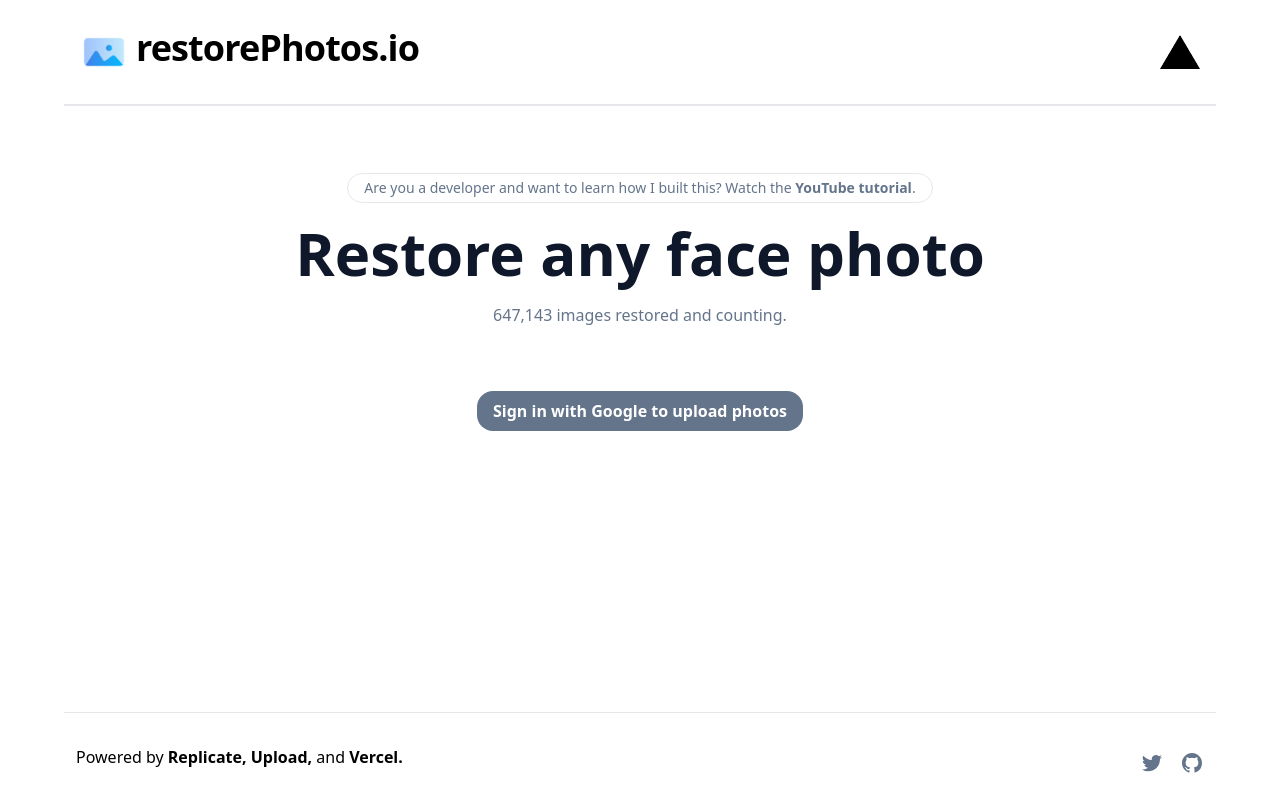
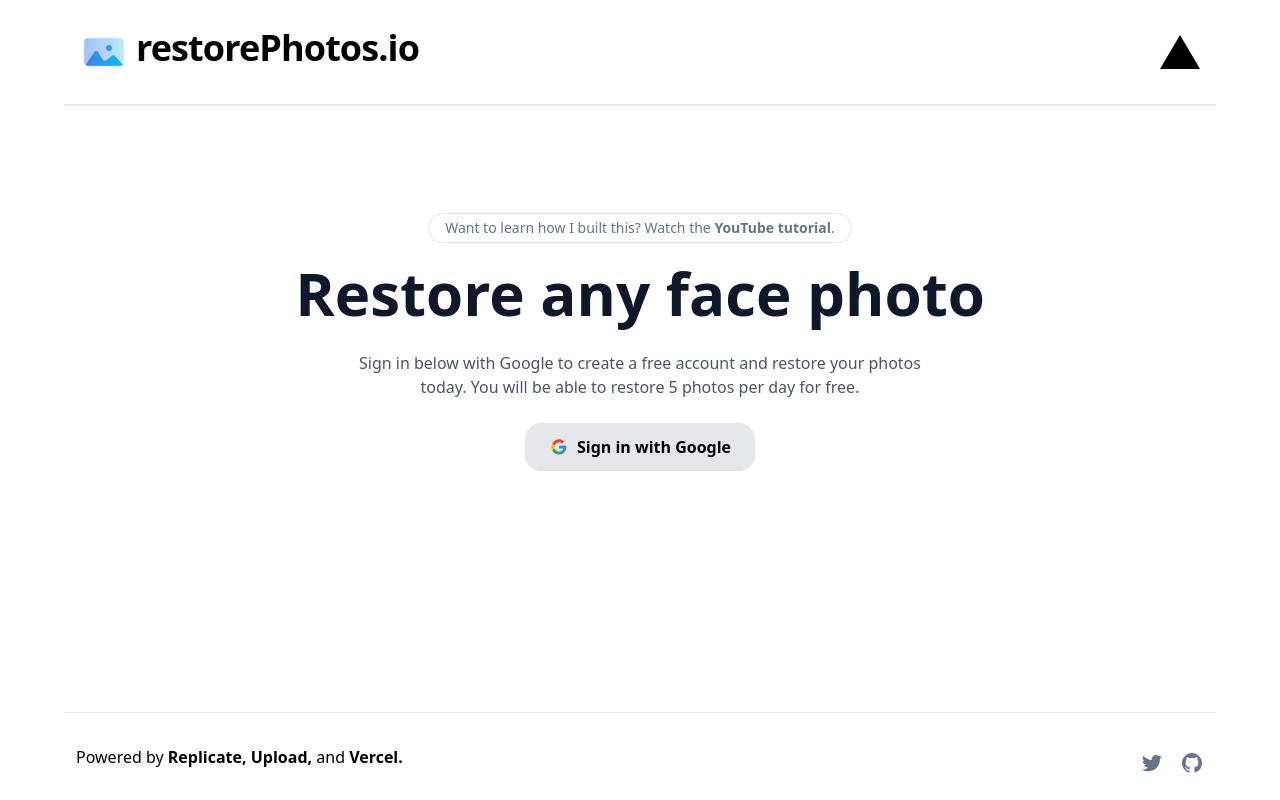
Before and after one commit to tramslegend/restorePhotos, a Next.js app: page /restore in a window 1280 px wide. Built offline with nearby package versions, Linux system fonts and the light colour scheme; no server answers; what @tensorflow/tfjs, nsfwjs, uploader would draw is missing.

Commit message:
made sign in button look nice

```diff
--- a/pages/restore.tsx
+++ b/pages/restore.tsx
@@ -109,20 +109,22 @@ const Home: NextPage = () => {
           rel="noreferrer"
           className="border rounded-2xl py-1 px-4 text-slate-500 text-sm mb-5 hover:scale-105 transition duration-300 ease-in-out"
         >
-          Are you a developer and want to learn how I built this? Watch the{" "}
+          Want to learn how I built this? Watch the{" "}
           <span className="font-bold">YouTube tutorial</span>.
         </a>
         <h1 className="mx-auto max-w-4xl font-display text-4xl font-bold tracking-normal text-slate-900 sm:text-6xl mb-5">
           Restore any face photo
         </h1>
-        <p className="text-slate-500">
-          <CountUp start={100000} end={647143} duration={1} separator="," />{" "}
-          images restored and counting.
-        </p>
+        {status === "authenticated" && (
+          <p className="text-slate-500">
+            <CountUp start={100000} end={647143} duration={1} separator="," />{" "}
+            images restored and counting.
+          </p>
+        )}
         {/* <p className="text-slate-500 font-medium">{remainingMessage}</p> */}
         <div className="flex justify-between items-center w-full flex-col mt-4">
           <Toggle
-            className={`${restoredLoaded ? "visible" : "invisible"} mb-6`}
+            className={`${restoredLoaded ? "visible mb-6" : "invisible"}`}
             sideBySide={sideBySide}
             setSideBySide={(newVal) => setSideBySide(newVal)}
           />
@@ -149,12 +151,23 @@ const Home: NextPage = () => {
             <UploadDropZone />
           ) : (
             !originalPhoto && (
-              <div className="h-[250px]">
+              <div className="h-[250px] flex flex-col items-center space-y-6 w-[670px] -mt-8">
+                <div className="max-w-xl text-gray-600">
+                  Sign in below with Google to create a free account and restore
+                  your photos today. You will be able to restore 5 photos per
+                  day for free.
+                </div>
                 <button
                   onClick={() => signIn("google")}
-                  className="bg-slate-500 text-white font-bold py-2 px-4 rounded-2xl"
+                  className="bg-gray-200 text-black font-semibold py-3 px-6 rounded-2xl flex items-center space-x-2"
                 >
-                  Sign in with Google to upload photos
+                  <Image
+                    src="/google.png"
+                    width={20}
+                    height={20}
+                    alt="google's logo"
+                  />
+                  <span>Sign in with Google</span>
                 </button>
               </div>
             )
```
Also changed, not shown: public/google.png (added), 1 other file (tests, documents, lock files or other folders).
